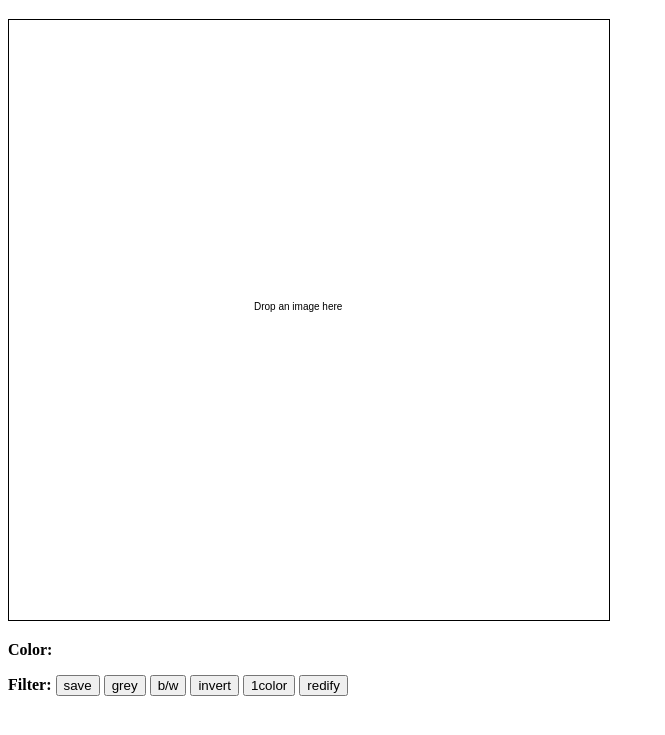
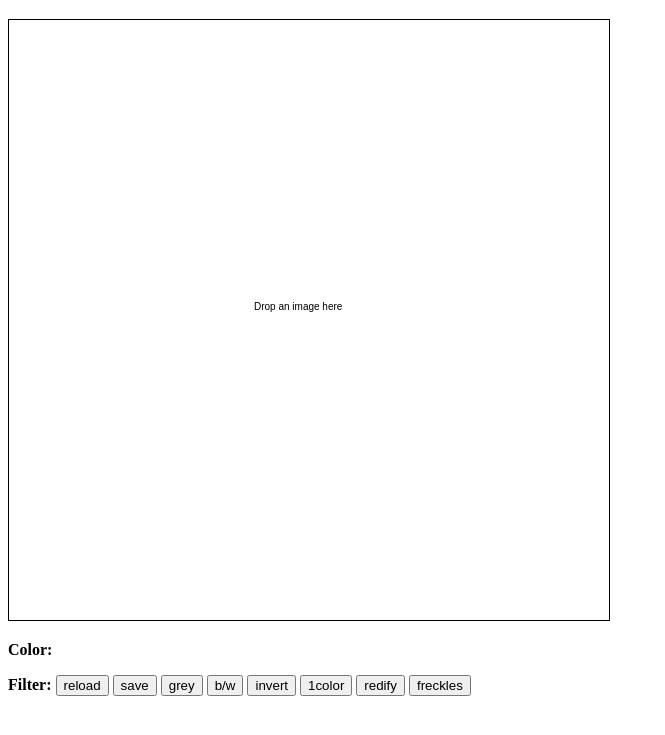
Before and after one commit to SimonWaldherr/canvastools.js, a plain HTML site: page index.html in a window 1280 px wide. Shown: the part 61-796 px from the top of the page, without its empty margins (0-665 px from the left). Drawn offline with Linux system fonts and the light colour scheme.

Commit message:
more filters

```diff
--- a/canvastools.js
+++ b/canvastools.js
@@ -20,6 +20,7 @@ var canvastools = {
     g: 255,
     b: 255
   },
+  img: false,
   droppable: function (canvaselement) {
     'use strict';
     var context = canvaselement.getContext('2d'),
@@ -29,6 +30,7 @@ var canvastools = {
 
     img.addEventListener('load', function () {
       canvastools.clearCanvas(canvaselement);
+      canvastools.img = img;
       context.drawImage(img, 0, 0);
     }, false);
 
--- a/index.html
+++ b/index.html
@@ -27,6 +27,11 @@
       });
       canvastools.draw(canvaselement);
     }
+    function reloadImg(canvaselement) {
+      var context = canvaselement.getContext('2d');
+      canvastools.clearCanvas(canvaselement);
+      context.drawImage(canvastools.img, 0, 0);
+    }
     function imgGrey(color) {
       return [color[0],color[0],color[0],255];
     }
@@ -49,6 +54,12 @@
       var ired = Math.max(0, 255 - color[0]);
       return [color[0] - ired / 1.5, color[1] - ired * 1.5, color[2] - ired * 1.5, 255];
     }
+    function freckles(color) {
+      function rand() {
+        return Math.random() * (25 - -25 + 1) + -25;
+      }
+      return [color[0] + rand(), color[1] + rand(), color[2] + rand(), 255];
+    }
   </script>
 </head>
 <body>
@@ -59,12 +70,14 @@
     <div>
       <canvas id="mycanvas" width="600" height="600">this is a canvas</canvas>
       <p><b>Color: </b><i id="color"></i></p><p><b>Filter: </b>
+      <button onclick="reloadImg(canvaselement);">reload</button>
       <button onclick="canvastools.toBase64(canvaselement);">save</button>
       <button onclick="canvastools.forEachPixel(canvaselement, imgGrey);">grey</button>
       <button onclick="canvastools.forEachPixel(canvaselement, imgBW);">b/w</button>
       <button onclick="canvastools.forEachPixel(canvaselement, imgInverse);">invert</button>
       <button onclick="canvastools.forEachPixel(canvaselement, imgSingleColor);">1color</button>
       <button onclick="canvastools.forEachPixel(canvaselement, red);">redify</button>
+      <button onclick="canvastools.forEachPixel(canvaselement, freckles);">freckles</button>
       </p>
     </div>
   </div>
```
